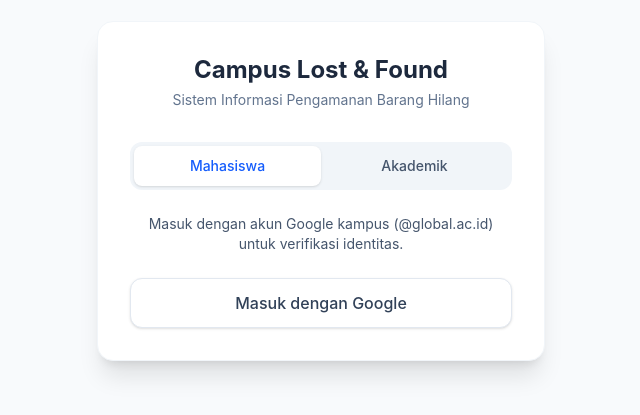
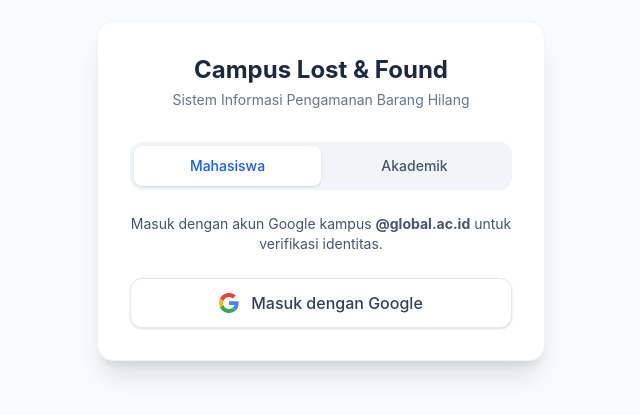
Before and after one commit to voltakits/frontend-campus-lnf, a Vue app: page / in a window 1280 px wide. Shown: the part 209-624 px from the top of the page, without its empty margins (319-959 px from the left). Built offline with nearby package versions, Linux system fonts and the light colour scheme.

Commit message:
fix: login tanpa otp lupa wkwk

```diff
--- a/src/views/Login.vue
+++ b/src/views/Login.vue
@@ -6,34 +6,31 @@ import { signInWithPopup, signInWithEmailAndPassword } from 'firebase/auth'
 
 const router = useRouter()
 
-// State UI
 const activeTab = ref('mahasiswa')
 const adminEmail = ref('')
 const adminPassword = ref('')
 const errorMessage = ref('')
 const loading = ref(false)
 
-// ---------------------------------------------
-// FUNGSI LOGIN GOOGLE (Domain-Based Auth)
-// ---------------------------------------------
 const loginGoogle = async () => {
   errorMessage.value = ''
   loading.value = true
 
   try {
-    // 1. Login via Google
     const result = await signInWithPopup(auth, googleProvider)
     const email = result.user.email
 
-    // 2. Validasi Domain di Frontend (Filter Awal)
+    // Validasi domain di frontend
     if (!email.endsWith('@global.ac.id')) {
+      await auth.signOut()
       throw new Error('Akses ditolak! Gunakan email mahasiswa @global.ac.id')
     }
 
-    // 3. Tembak ke Backend untuk registrasi/login
+    // Kirim ke backend
     const res = await fetch(`${import.meta.env.VITE_API_URL}/api/auth/login-google`, {
       method: 'POST',
       headers: { 'Content-Type': 'application/json' },
+      credentials: 'include', // ← PENTING biar cookie auth_token tersimpan
       body: JSON.stringify({ email })
     })
 
@@ -45,15 +42,12 @@ const loginGoogle = async () => {
 
   } catch (error) {
     errorMessage.value = error.message
-    await auth.signOut() // Logout paksa jika domain salah atau backend error
+    await auth.signOut()
   } finally {
     loading.value = false
   }
 }
 
-// ---------------------------------------------
-// FUNGSI ADMIN AKADEMIK
-// ---------------------------------------------
 const loginAdmin = async () => {
   errorMessage.value = ''
   loading.value = true
@@ -95,12 +89,19 @@ const loginAdmin = async () => {
       </div>
 
       <div v-if="activeTab === 'mahasiswa'" class="text-center space-y-6">
-        <p class="text-sm text-slate-600">Masuk dengan akun Google kampus (@global.ac.id) untuk verifikasi identitas.</p>
+        <p class="text-sm text-slate-600">Masuk dengan akun Google kampus <strong>@global.ac.id</strong> untuk verifikasi identitas.</p>
         <button
           @click="loginGoogle"
           :disabled="loading"
           class="w-full flex items-center justify-center gap-3 bg-white hover:bg-slate-50 text-slate-700 font-medium py-3 border border-slate-200 rounded-xl shadow-sm transition-all disabled:opacity-50"
         >
+          <!-- Google Icon SVG -->
+          <svg v-if="!loading" xmlns="http://www.w3.org/2000/svg" viewBox="0 0 48 48" class="w-5 h-5">
+            <path fill="#EA4335" d="M24 9.5c3.54 0 6.71 1.22 9.21 3.6l6.85-6.85C35.9 2.38 30.47 0 24 0 14.62 0 6.51 5.38 2.56 13.22l7.98 6.19C12.43 13.72 17.74 9.5 24 9.5z"/>
+            <path fill="#4285F4" d="M46.98 24.55c0-1.57-.15-3.09-.38-4.55H24v9.02h12.94c-.58 2.96-2.26 5.48-4.78 7.18l7.73 6c4.51-4.18 7.09-10.36 7.09-17.65z"/>
+            <path fill="#FBBC05" d="M10.53 28.59c-.48-1.45-.76-2.99-.76-4.59s.27-3.14.76-4.59l-7.98-6.19C.92 16.46 0 20.12 0 24c0 3.88.92 7.54 2.56 10.78l7.97-6.19z"/>
+            <path fill="#34A853" d="M24 48c6.48 0 11.93-2.13 15.89-5.81l-7.73-6c-2.18 1.48-4.97 2.29-8.16 2.29-6.26 0-11.57-4.22-13.47-9.91l-7.98 6.19C6.51 42.62 14.62 48 24 48z"/>
+          </svg>
           <span v-if="loading">Memproses...</span>
           <span v-else>Masuk dengan Google</span>
         </button>
```
